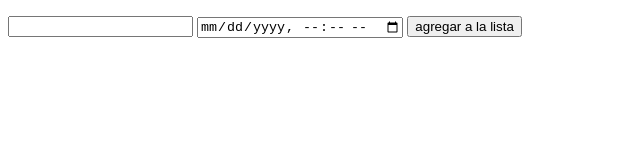
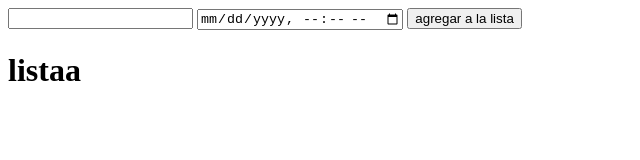
Before and after one commit to joseAL520/angularJs, a plain HTML site: page 10factories/index.html in a window 1280 px wide. Shown: the whole page, without its empty margins (0-640 px from the left). Drawn offline with nearby package versions, Linux system fonts and the light colour scheme.

Commit message:
rootScope

```diff
--- a/10factories/index.html
+++ b/10factories/index.html
@@ -7,7 +7,16 @@
     <script src="angular-local-storage.js"></script>
     <title>factoris</title>
 </head>
+
 <body ng-controller="ToDoController">
+
+    <form ng-submit="addActv()">
+        <input type="text" ng-model="newActv.descripcion">
+        <input type="datetime-local" ng-model="newActv.fecha" >
+        <button ng-click="addActv">agregar a la lista</button>
+    </form>
+
+    <h1>listaa</h1>
     <ul>
         <li ng-repeat="acti in todo">
             {{acti.descripcion}} -
@@ -15,10 +24,6 @@
         </li>
     </ul>
 
-    <form ng-submit="addActv()">
-        <input type="text" ng-model="newActv.descripcion">
-        <input type="datetime-local" ng-model="newActv.fecha" >
-        <button ng-click="addActv">agregar a la lista</button>
-    </form>
+
 </body>
 </html>
```
